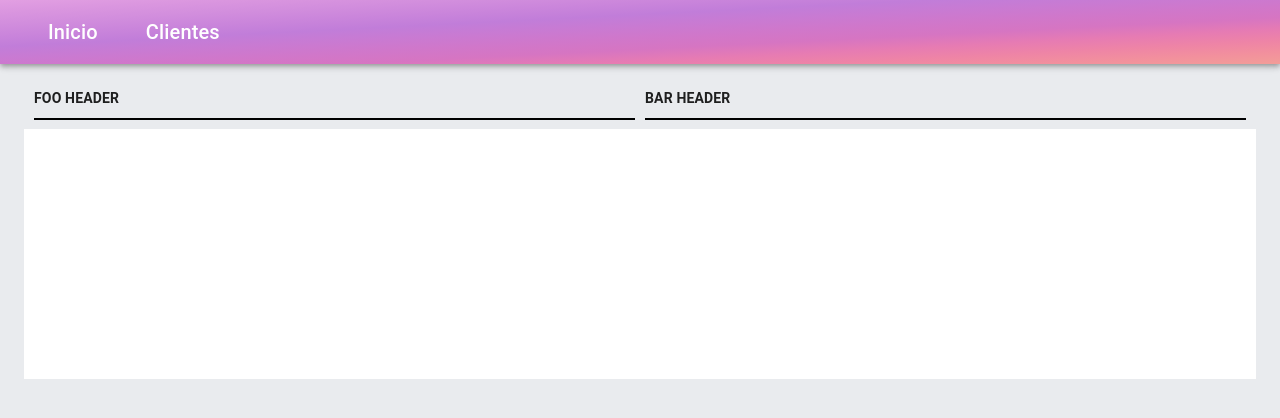
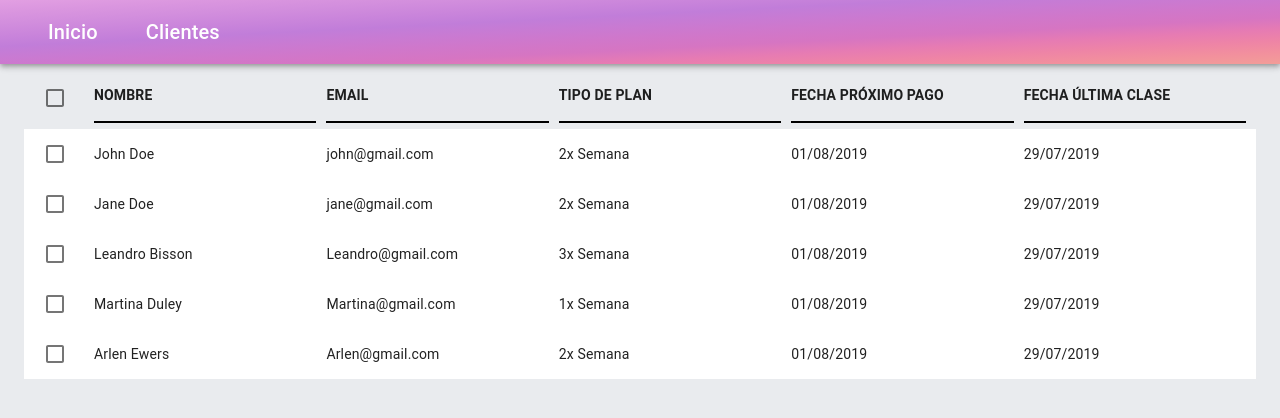
Before and after one commit to fsechavarria/attendance-front, a React (Create React App) app: page /clients in a window 1280 px wide. Shown: the top 418 px of the page. Built offline with nearby package versions, Linux system fonts and the light colour scheme.

Commit message:
Adapted table to more real data

```diff
--- a/src/views/Clients/components/ClientsListTable/index.js
+++ b/src/views/Clients/components/ClientsListTable/index.js
@@ -3,13 +3,18 @@ import { Column } from 'react-virtualized';
 
 import { Table } from '../../../../components';
 
-import { fooRenderer, barRenderer, headerRenderer } from './renderers';
+import { NAME, EMAIL, PLAN_TYPE, NEXT_BILLING_DATE, LAST_ATTENDED_CLASS, LABELS } from './constants';
+import { checkHeaderRenderer, checkRenderer } from './renderers';
 
 function ClientsListTable({ list }) {
   return (
     <Table list={list}>
-      <Column dataKey="foo" cellRenderer={fooRenderer} headerRenderer={headerRenderer} width={0} flexGrow={1} />
-      <Column dataKey="bar" cellRenderer={barRenderer} headerRenderer={headerRenderer} width={0} flexGrow={1} />
+      <Column dataKey="checkbox" headerRenderer={checkHeaderRenderer} cellRenderer={checkRenderer} width={50} />
+      <Column dataKey={NAME} label={LABELS[NAME]} width={0} flexGrow={1} />
+      <Column dataKey={EMAIL} label={LABELS[EMAIL]} width={0} flexGrow={1} />
+      <Column dataKey={PLAN_TYPE} label={LABELS[PLAN_TYPE]} width={0} flexGrow={1} />
+      <Column dataKey={NEXT_BILLING_DATE} label={LABELS[NEXT_BILLING_DATE]} width={0} flexGrow={1} />
+      <Column dataKey={LAST_ATTENDED_CLASS} label={LABELS[LAST_ATTENDED_CLASS]} width={0} flexGrow={1} />
     </Table>
   );
 }
--- a/src/views/Clients/components/ClientsListTable/renderers.js
+++ b/src/views/Clients/components/ClientsListTable/renderers.js
@@ -1,7 +1,7 @@
 import React from 'react';
 
-export const fooRenderer = ({ rowData }) => <div>{rowData.foo}</div>;
+import { CheckBox } from '../../../../components';
 
-export const barRenderer = ({ rowData }) => <div>{rowData.bar}</div>;
+export const checkHeaderRenderer = () => <CheckBox />;
 
-export const headerRenderer = ({ dataKey }) => <div>{dataKey} header</div>;
+export const checkRenderer = () => <CheckBox />;
```
